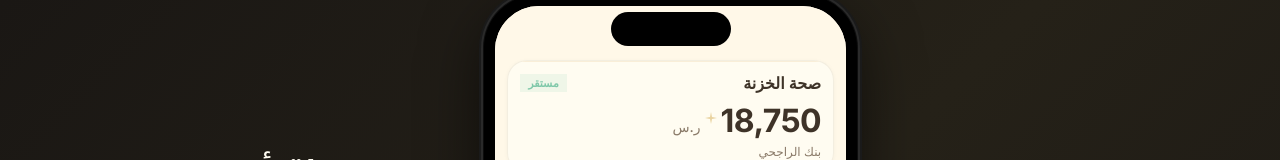
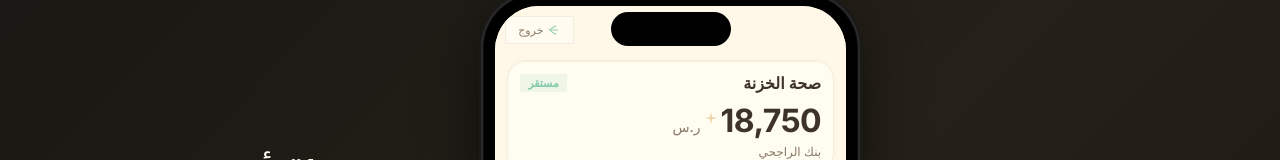
Before and after one commit to MOMENCRAFTS/ummi-wallet-demo, a React (Vite) app: page / in a window 1280 px wide. Both pictures are taken after a click on the button 1046 px from the left and 289 px from the top of the page. Shown: the top 160 px of the page. Built offline with nearby package versions, Linux system fonts and the light colour scheme.

Commit message:
fix: remove Jump to Screen, wire all screens to natural flow - Login routes to correct dashboard per role - Landing Skip button shows role name and routes correctly - Removed Jump to Screen from DemoControls - Added logout button to all 4 dashboards - RTL-aware positioning

```diff
--- a/src/components/DemoControls.tsx
+++ b/src/components/DemoControls.tsx
@@ -19,26 +19,7 @@ const ROLE_OPTIONS: { id: AppRole; label: string; Icon: React.ComponentType<{ si
   { id: 'observer', label: 'Observer', Icon: EyeLeafIcon },
 ];
 
-const QUICK_SCREENS: { label: string; screen: ScreenName; group: string }[] = [
-  { label: 'Landing', screen: 'landing', group: 'Auth' },
-  { label: 'Login', screen: 'login', group: 'Auth' },
-  { label: 'Admin Hub', screen: 'admin-dashboard', group: 'Admin' },
-  { label: 'Finance Welcome', screen: 'finance-welcome', group: 'Finance' },
-  { label: 'AI Chat', screen: 'finance-chat', group: 'Finance' },
-  { label: 'Summary', screen: 'finance-summary', group: 'Finance' },
-  { label: 'Waiting Room', screen: 'finance-waiting', group: 'Finance' },
-  { label: 'Celebration', screen: 'finance-celebration', group: 'Finance' },
-  { label: 'Mother Home', screen: 'mother-dashboard', group: 'Mother' },
-  { label: 'Request Money', screen: 'mother-request', group: 'Mother' },
-  { label: 'Bills', screen: 'mother-bills', group: 'Mother' },
-  { label: 'History', screen: 'mother-history', group: 'Mother' },
-  { label: 'Gratitude', screen: 'mother-gratitude', group: 'Mother' },
-  { label: 'SOS', screen: 'mother-sos', group: 'Mother' },
-  { label: 'Brother Home', screen: 'brother-dashboard', group: 'Brother' },
-  { label: 'Plan Audit', screen: 'brother-audit', group: 'Brother' },
-  { label: 'Pay Direct', screen: 'brother-contribution', group: 'Brother' },
-  { label: 'Observer Home', screen: 'observer-dashboard', group: 'Observer' },
-];
+
 
 // Track name to display label
 const TRACK_LABELS: Record<string, string> = {
@@ -93,7 +74,8 @@ export default function DemoControls() {
     const tick = () => {
       if (!autoPlayRef.current) return;
       autoPlayIndex.current = (autoPlayIndex.current + 1) % AUTO_SCREENS.length;
-      navigate(AUTO_SCREENS[autoPlayIndex.current]);
+      const nextScreen = AUTO_SCREENS[autoPlayIndex.current];
+      navigate(nextScreen);
       autoPlayTimer.current = setTimeout(tick, 4000);
     };
 
@@ -226,22 +208,7 @@ export default function DemoControls() {
             </div>
           </div>
 
-          {/* Screen Selector */}
-          <div className="demo-section">
-            <label className="demo-section-label">Jump to Screen</label>
-            <div className="demo-screen-list">
-              {QUICK_SCREENS.map(s => (
-                <button
-                  key={s.screen}
-                  className={`demo-screen-btn ${screen === s.screen ? 'active' : ''}`}
-                  onClick={() => { pauseAutoPlay(); navigate(s.screen); }}
-                >
-                  <span className="demo-screen-group">{s.group}</span>
-                  <span>{s.label}</span>
-                </button>
-              ))}
-            </div>
-          </div>
+
 
           {/* Current */}
           <div className="demo-current">
--- a/src/components/screens/AdminDashboard.tsx
+++ b/src/components/screens/AdminDashboard.tsx
@@ -11,7 +11,7 @@ import { useNavigation } from '../../navigation';
 import {
   WalletRoseIcon, ChartBloomIcon, PayrollLeafIcon, LeafBillIcon,
   BalanceLeavesIcon, BankGardenIcon, ShieldLeafIcon, CakeBlossomIcon,
-  HeartLeafIcon, DocumentLeafIcon, SeedlingIcon,
+  HeartLeafIcon, DocumentLeafIcon, SeedlingIcon, ArrowLeafIcon,
   QueueScrollIcon, LightbulbPetalIcon, WrenchVineIcon,
   TulipIcon, PersonFloralIcon, ChatBubbleLeafIcon,
   CrownFloralIcon, SparkleAccent, MoneyLeafIcon,
@@ -108,6 +108,10 @@ export default function AdminDashboard() {
 
   return (
     <div className="screen admin-dashboard-true" dir={isAr ? 'rtl' : 'ltr'}>
+      {/* Logout */}
+      <button className="dashboard-logout" onClick={() => navigate('landing' as any)}>
+        <ArrowLeafIcon size={14} /> {isAr ? 'خروج' : 'Logout'}
+      </button>
       {/* ═══ Reservoir Card ═══ */}
       <motion.div
         className="card glass flourish reservoir-card"
--- a/src/components/screens/BrotherDashboard.tsx
+++ b/src/components/screens/BrotherDashboard.tsx
@@ -7,7 +7,7 @@
 import { motion } from 'framer-motion';
 import { useNavigation } from '../../navigation';
 import {
-  CrownFloralIcon, MoneyLeafIcon, HeartLeafIcon, TulipIcon,
+  CrownFloralIcon, MoneyLeafIcon, HeartLeafIcon, TulipIcon, ArrowLeafIcon,
   CheckLeafIcon, PendingBudIcon, WiltIcon, HandPetalIcon,
   BouquetIcon, SeedlingIcon, SparkleAccent, c,
 } from '../icons/FloralIcons';
@@ -60,6 +60,9 @@ export default function BrotherDashboard() {
 
   return (
     <div className="screen brother-dashboard-true" dir={isAr ? 'rtl' : 'ltr'}>
+      <button className="dashboard-logout" onClick={() => navigate('landing' as any)}>
+        <ArrowLeafIcon size={14} /> {isAr ? 'خروج' : 'Logout'}
+      </button>
       <div className="brother-scroll">
 
         {/* ═══ Stats Row ═══ */}
--- a/src/components/screens/LandingScreen.tsx
+++ b/src/components/screens/LandingScreen.tsx
@@ -13,8 +13,19 @@ import {
   RoseSOSIcon,
 } from '../icons/FloralIcons';
 
+const ROLE_DASHBOARDS: Record<string, string> = {
+  admin: 'admin-dashboard', mother: 'mother-dashboard',
+  brother: 'brother-dashboard', observer: 'observer-dashboard',
+};
+const ROLE_LABELS: Record<string, { en: string; ar: string }> = {
+  admin: { en: 'Responsible Son', ar: 'الابن المسؤول' },
+  mother: { en: 'Mother', ar: 'الوالدة' },
+  brother: { en: 'Contributing Brother', ar: 'الأخ المساهم' },
+  observer: { en: 'Observing Sister', ar: 'الأخت المتابعة' },
+};
+
 export default function LandingScreen() {
-  const { navigate, lang } = useNavigation();
+  const { navigate, role, lang } = useNavigation();
   const isAr = lang === 'ar';
 
   return (
@@ -103,10 +114,10 @@ export default function LandingScreen() {
           </button>
           <button
             className="btn btn-ghost"
-            onClick={() => { audioService.unlock(); navigate('admin-dashboard'); }}
+            onClick={() => { audioService.unlock(); navigate((ROLE_DASHBOARDS[role] || 'admin-dashboard') as any); }}
             style={{ width: '100%', marginTop: 8 }}
           >
-            <CrownFloralIcon size={18} /> {isAr ? 'دخول مباشر — المسؤول' : 'Skip to Admin'}
+            <CrownFloralIcon size={18} /> {isAr ? `دخول مباشر — ${ROLE_LABELS[role]?.ar}` : `Skip to ${ROLE_LABELS[role]?.en}`}
           </button>
         </motion.div>
 
--- a/src/components/screens/LoginScreen.tsx
+++ b/src/components/screens/LoginScreen.tsx
@@ -15,7 +15,7 @@ import OAuthTransition from '../videos/OAuthTransition';
 import { audioService } from '../../lib/audioService';
 
 export default function LoginScreen() {
-  const { navigate, lang, setLang } = useNavigation();
+  const { navigate, role, lang, setLang } = useNavigation();
   const isAr = lang === 'ar';
   const [showTransition, setShowTransition] = useState(false);
 
@@ -30,9 +30,15 @@ export default function LoginScreen() {
   }, []);
 
   const handleTransitionComplete = useCallback(() => {
+    const dashboards: Record<string, string> = {
+      admin: 'admin-dashboard',
+      mother: 'mother-dashboard',
+      brother: 'brother-dashboard',
+      observer: 'observer-dashboard',
+    };
     setShowTransition(false);
-    navigate('admin-dashboard');
-  }, [navigate]);
+    navigate((dashboards[role] || 'admin-dashboard') as any);
+  }, [navigate, role]);
 
   return (
     <div className="screen login-screen" dir={isAr ? 'rtl' : 'ltr'}>
--- a/src/components/screens/MotherDashboard.tsx
+++ b/src/components/screens/MotherDashboard.tsx
@@ -8,7 +8,7 @@ import { motion } from 'framer-motion';
 import { useNavigation } from '../../navigation';
 import {
   WalletRoseIcon, FloatingPetals, MoneyLeafIcon, MedicalHerbIcon,
-  SeedlingIcon, RoseSOSIcon, HeartLeafIcon, TulipIcon,
+  SeedlingIcon, RoseSOSIcon, HeartLeafIcon, TulipIcon, ArrowLeafIcon,
   SparkleAccent, PendingBudIcon, LeafBillIcon, NewsScrollIcon, c,
 } from '../icons/FloralIcons';
 
@@ -35,6 +35,9 @@ export default function MotherDashboard() {
   return (
     <div className="screen mother-dashboard-true" dir={isAr ? 'rtl' : 'ltr'}>
       <FloatingPetals count={4} />
+      <button className="dashboard-logout" onClick={() => navigate('landing' as any)}>
+        <ArrowLeafIcon size={14} /> {isAr ? 'خروج' : 'Logout'}
+      </button>
 
       <div className="mother-scroll">
         {/* ═══ Daily Barakah ═══ */}
--- a/src/components/screens/ObserverDashboard.tsx
+++ b/src/components/screens/ObserverDashboard.tsx
@@ -7,7 +7,7 @@ import { motion } from 'framer-motion';
 import { useNavigation } from '../../navigation';
 import {
   CakeBlossomIcon, NewsScrollIcon, SeedlingIcon, HeartLeafIcon,
-  EyeLeafIcon, SparkleStarIcon,
+  EyeLeafIcon, SparkleStarIcon, ArrowLeafIcon,
 } from '../icons/FloralIcons';
 
 const CELEBRATIONS = [
@@ -29,11 +29,14 @@ const PROJECTS = [
 ];
 
 export default function ObserverDashboard() {
-  const { lang } = useNavigation();
+  const { navigate, lang } = useNavigation();
   const isAr = lang === 'ar';
 
   return (
     <div className="screen observer-dashboard" dir={isAr ? 'rtl' : 'ltr'}>
+      <button className="dashboard-logout" onClick={() => navigate('landing' as any)}>
+        <ArrowLeafIcon size={14} /> {isAr ? 'خروج' : 'Logout'}
+      </button>
       {/* Header */}
       <div className="dashboard-header observer-header">
         <motion.div
--- a/src/index.css
+++ b/src/index.css
@@ -3773,3 +3773,33 @@ body {
   font-weight: 500;
   color: var(--text-muted);
 }
+
+/* ═══════════ DASHBOARD LOGOUT ═══════════ */
+.dashboard-logout {
+  position: absolute;
+  top: 10px;
+  right: 10px;
+  z-index: 20;
+  display: flex;
+  align-items: center;
+  gap: 4px;
+  padding: 6px 12px;
+  font-size: 11px;
+  font-weight: 500;
+  color: var(--text-muted);
+  background: var(--glass-frost);
+  border: 1px solid var(--glass-stroke);
+  border-radius: var(--radius-pill);
+  cursor: pointer;
+  transition: all 0.2s;
+}
+
+.dashboard-logout:hover {
+  background: rgba(255,252,242,0.95);
+  color: var(--text-primary);
+}
+
+[dir="rtl"] .dashboard-logout {
+  right: auto;
+  left: 10px;
+}
```
